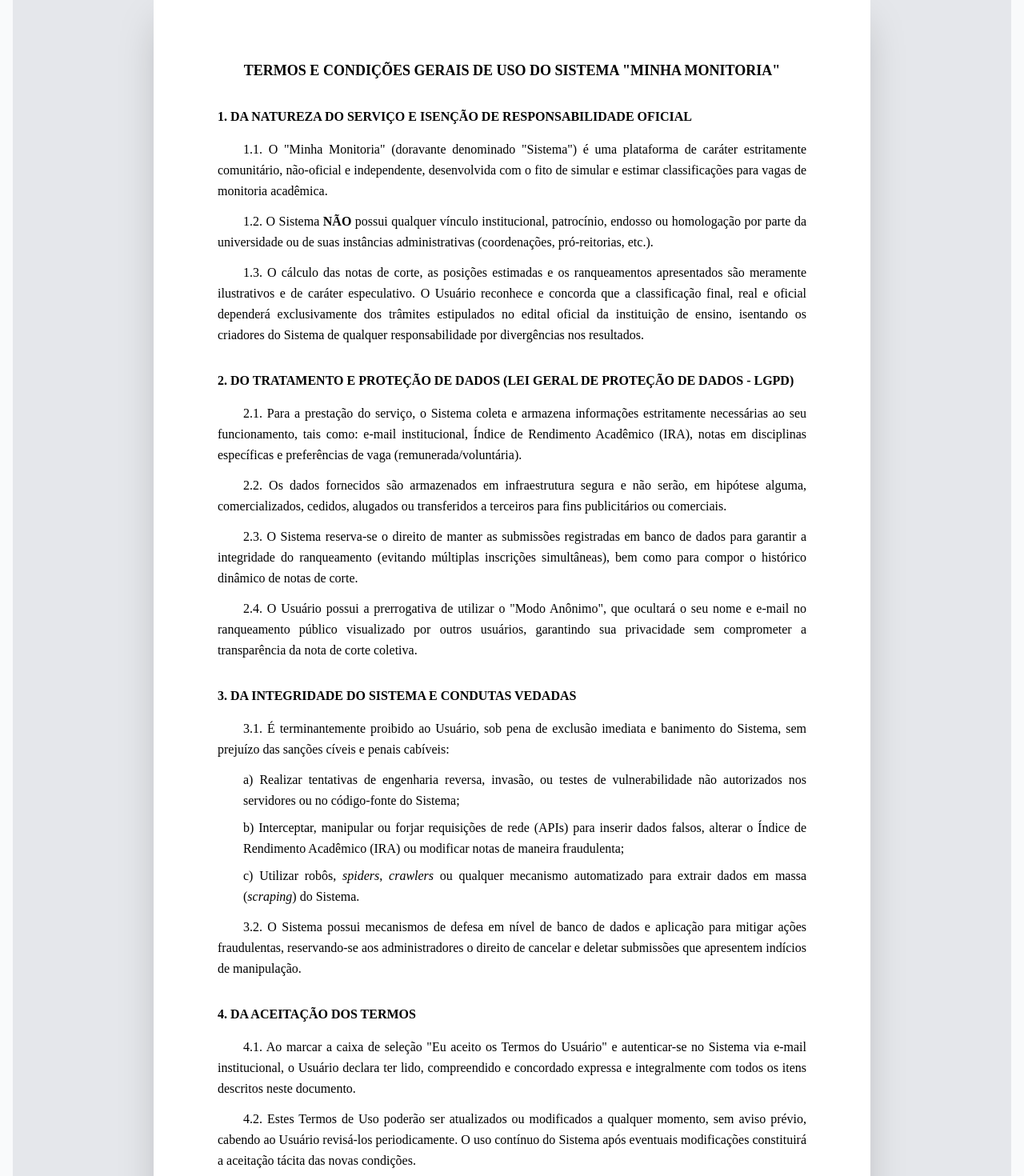
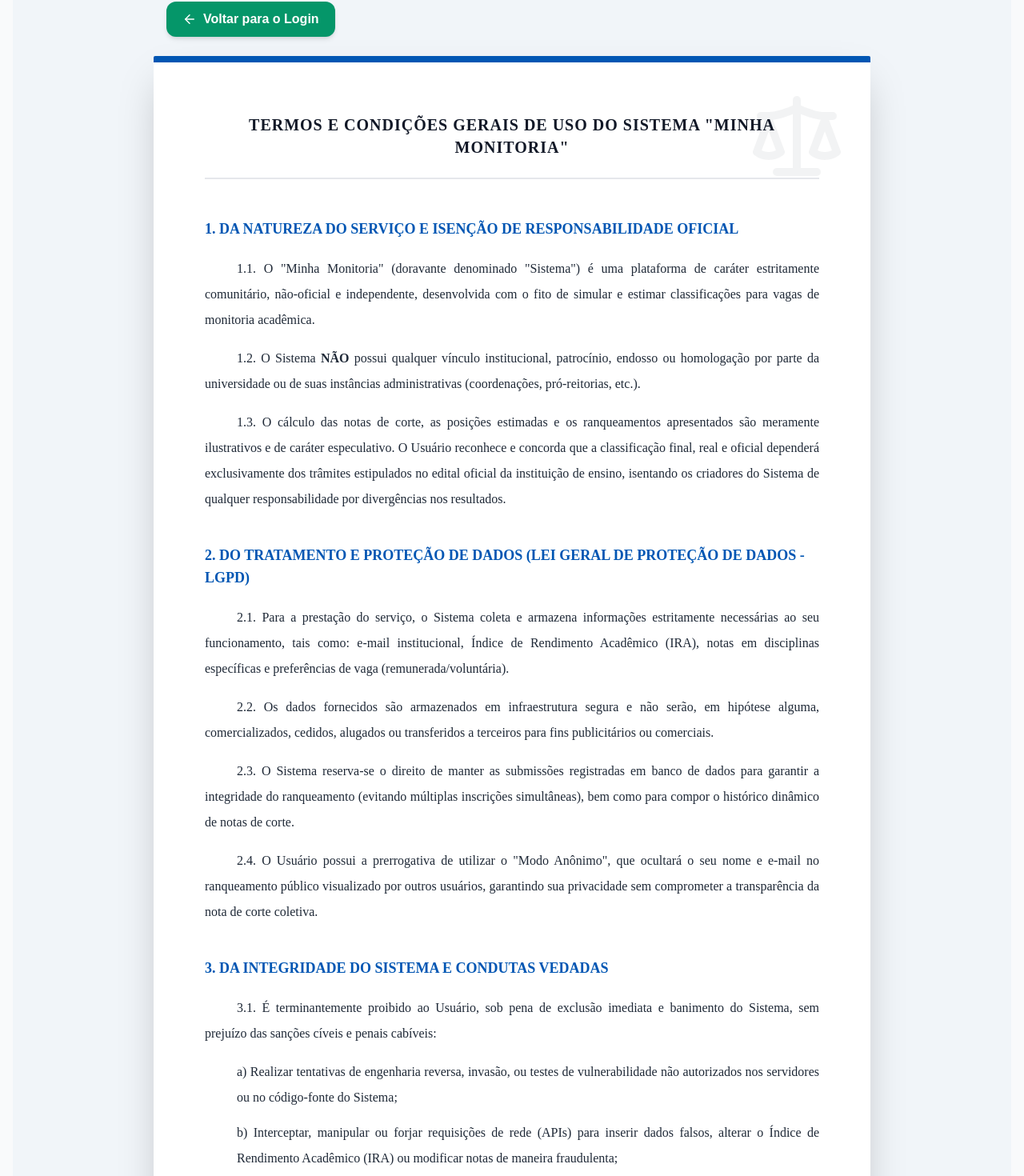
Before and after one commit to savinh0/Minha-Monitoria, a Next.js app: page /termos in a window 1280 px wide. Shown: the part 138-1608 px from the top of the page at 80% size. Built offline with nearby package versions, Linux system fonts and the light colour scheme.

Commit message:
fix: deixar página mais bonita

```diff
--- a/app/termos/page.tsx
+++ b/app/termos/page.tsx
@@ -1,78 +1,116 @@
 import React from 'react';
+import Link from 'next/link';
+import { ArrowLeft, Scale } from 'lucide-react';
 
 export default function TermosPage() {
   return (
-    <div className="min-h-screen bg-gray-200 py-10 flex justify-center">
+    <div className="min-h-screen bg-slate-100 py-12 flex flex-col items-center">
+
+      {/* Botão Superior */}
+      <div className="w-full max-w-4xl px-4 mb-6 flex justify-start">
+        <Link
+          href="/login"
+          className="flex items-center gap-2 px-5 py-2.5 bg-emerald-600 hover:bg-emerald-500 text-white font-bold rounded-xl shadow-md transition-colors"
+        >
+          <ArrowLeft size={18} /> Voltar para o Login
+        </Link>
+      </div>
+
       <div
-        className="bg-white shadow-2xl p-12 sm:p-20 w-full max-w-4xl"
-        style={{ fontFamily: '"Times New Roman", Times, serif', color: '#000' }}
+        className="bg-white shadow-2xl p-10 sm:p-16 w-full max-w-4xl rounded-sm border-t-8 border-sisuBlue relative overflow-hidden"
+        style={{ fontFamily: '"Times New Roman", Times, serif', color: '#1f2937' }}
       >
-        <h1 className="text-center font-bold text-lg mb-8 uppercase">
+        {/* Marca d'água decorativa */}
+        <div className="absolute top-8 right-8 opacity-5">
+          <Scale size={120} />
+        </div>
+
+        <h1 className="text-center font-bold text-xl mb-12 uppercase border-b-2 border-gray-200 pb-6 text-gray-900 tracking-wider">
           Termos e Condições Gerais de Uso do Sistema "Minha Monitoria"
         </h1>
 
-        <section className="mb-8">
-          <h2 className="font-bold text-base mb-4 uppercase">
+        <section className="mb-10">
+          <h2 className="font-bold text-lg mb-5 uppercase text-sisuBlue">
             1. Da Natureza do Serviço e Isenção de Responsabilidade Oficial
           </h2>
-          <p className="text-justify indent-8 mb-3 leading-relaxed">
+          <p className="text-justify indent-10 mb-4 leading-loose text-base">
             1.1. O "Minha Monitoria" (doravante denominado "Sistema") é uma plataforma de caráter estritamente comunitário, não-oficial e independente, desenvolvida com o fito de simular e estimar classificações para vagas de monitoria acadêmica.
           </p>
-          <p className="text-justify indent-8 mb-3 leading-relaxed">
+          <p className="text-justify indent-10 mb-4 leading-loose text-base">
             1.2. O Sistema <strong>NÃO</strong> possui qualquer vínculo institucional, patrocínio, endosso ou homologação por parte da universidade ou de suas instâncias administrativas (coordenações, pró-reitorias, etc.).
           </p>
-          <p className="text-justify indent-8 mb-3 leading-relaxed">
+          <p className="text-justify indent-10 mb-4 leading-loose text-base">
             1.3. O cálculo das notas de corte, as posições estimadas e os ranqueamentos apresentados são meramente ilustrativos e de caráter especulativo. O Usuário reconhece e concorda que a classificação final, real e oficial dependerá exclusivamente dos trâmites estipulados no edital oficial da instituição de ensino, isentando os criadores do Sistema de qualquer responsabilidade por divergências nos resultados.
           </p>
         </section>
 
-        <section className="mb-8">
-          <h2 className="font-bold text-base mb-4 uppercase">
+        <section className="mb-10">
+          <h2 className="font-bold text-lg mb-5 uppercase text-sisuBlue">
             2. Do Tratamento e Proteção de Dados (Lei Geral de Proteção de Dados - LGPD)
           </h2>
-          <p className="text-justify indent-8 mb-3 leading-relaxed">
+          <p className="text-justify indent-10 mb-4 leading-loose text-base">
             2.1. Para a prestação do serviço, o Sistema coleta e armazena informações estritamente necessárias ao seu funcionamento, tais como: e-mail institucional, Índice de Rendimento Acadêmico (IRA), notas em disciplinas específicas e preferências de vaga (remunerada/voluntária).
           </p>
-          <p className="text-justify indent-8 mb-3 leading-relaxed">
+          <p className="text-justify indent-10 mb-4 leading-loose text-base">
             2.2. Os dados fornecidos são armazenados em infraestrutura segura e não serão, em hipótese alguma, comercializados, cedidos, alugados ou transferidos a terceiros para fins publicitários ou comerciais.
           </p>
-          <p className="text-justify indent-8 mb-3 leading-relaxed">
+          <p className="text-justify indent-10 mb-4 leading-loose text-base">
             2.3. O Sistema reserva-se o direito de manter as submissões registradas em banco de dados para garantir a integridade do ranqueamento (evitando múltiplas inscrições simultâneas), bem como para compor o histórico dinâmico de notas de corte.
           </p>
-          <p className="text-justify indent-8 mb-3 leading-relaxed">
+          <p className="text-justify indent-10 mb-4 leading-loose text-base">
             2.4. O Usuário possui a prerrogativa de utilizar o "Modo Anônimo", que ocultará o seu nome e e-mail no ranqueamento público visualizado por outros usuários, garantindo sua privacidade sem comprometer a transparência da nota de corte coletiva.
           </p>
         </section>
 
-        <section className="mb-8">
-          <h2 className="font-bold text-base mb-4 uppercase">
+        <section className="mb-10">
+          <h2 className="font-bold text-lg mb-5 uppercase text-sisuBlue">
             3. Da Integridade do Sistema e Condutas Vedadas
           </h2>
-          <p className="text-justify indent-8 mb-3 leading-relaxed">
+          <p className="text-justify indent-10 mb-4 leading-loose text-base">
             3.1. É terminantemente proibido ao Usuário, sob pena de exclusão imediata e banimento do Sistema, sem prejuízo das sanções cíveis e penais cabíveis:
           </p>
-          <ul className="list-none pl-8 mb-3 space-y-2">
-            <li className="text-justify leading-relaxed">a) Realizar tentativas de engenharia reversa, invasão, ou testes de vulnerabilidade não autorizados nos servidores ou no código-fonte do Sistema;</li>
-            <li className="text-justify leading-relaxed">b) Interceptar, manipular ou forjar requisições de rede (APIs) para inserir dados falsos, alterar o Índice de Rendimento Acadêmico (IRA) ou modificar notas de maneira fraudulenta;</li>
-            <li className="text-justify leading-relaxed">c) Utilizar robôs, <em>spiders</em>, <em>crawlers</em> ou qualquer mecanismo automatizado para extrair dados em massa (<em>scraping</em>) do Sistema.</li>
+          <ul className="list-none pl-10 mb-4 space-y-3">
+            <li className="text-justify leading-loose text-base">a) Realizar tentativas de engenharia reversa, invasão, ou testes de vulnerabilidade não autorizados nos servidores ou no código-fonte do Sistema;</li>
+            <li className="text-justify leading-loose text-base">b) Interceptar, manipular ou forjar requisições de rede (APIs) para inserir dados falsos, alterar o Índice de Rendimento Acadêmico (IRA) ou modificar notas de maneira fraudulenta;</li>
+            <li className="text-justify leading-loose text-base">c) Utilizar robôs, <em>spiders</em>, <em>crawlers</em> ou qualquer mecanismo automatizado para extrair dados em massa (<em>scraping</em>) do Sistema.</li>
           </ul>
-          <p className="text-justify indent-8 mb-3 leading-relaxed">
+          <p className="text-justify indent-10 mb-4 leading-loose text-base">
             3.2. O Sistema possui mecanismos de defesa em nível de banco de dados e aplicação para mitigar ações fraudulentas, reservando-se aos administradores o direito de cancelar e deletar submissões que apresentem indícios de manipulação.
           </p>
         </section>
 
-        <section className="mb-8">
-          <h2 className="font-bold text-base mb-4 uppercase">
+        <section className="mb-10">
+          <h2 className="font-bold text-lg mb-5 uppercase text-sisuBlue">
             4. Da Aceitação dos Termos
           </h2>
-          <p className="text-justify indent-8 mb-3 leading-relaxed">
+          <p className="text-justify indent-10 mb-4 leading-loose text-base">
             4.1. Ao marcar a caixa de seleção "Eu aceito os Termos do Usuário" e autenticar-se no Sistema via e-mail institucional, o Usuário declara ter lido, compreendido e concordado expressa e integralmente com todos os itens descritos neste documento.
           </p>
-          <p className="text-justify indent-8 mb-3 leading-relaxed">
+          <p className="text-justify indent-10 mb-4 leading-loose text-base">
             4.2. Estes Termos de Uso poderão ser atualizados ou modificados a qualquer momento, sem aviso prévio, cabendo ao Usuário revisá-los periodicamente. O uso contínuo do Sistema após eventuais modificações constituirá a aceitação tácita das novas condições.
           </p>
         </section>
+
+        {/* Assinatura decorativa no final */}
+        <div className="mt-16 pt-8 border-t border-gray-300 flex justify-end">
+          <div className="text-center w-64">
+            <div className="border-b border-gray-800 mb-2"></div>
+            <p className="text-sm font-bold uppercase tracking-widest text-gray-700">A Administração</p>
+            <p className="text-xs text-gray-500 italic mt-1">Minha Monitoria</p>
+          </div>
+        </div>
       </div>
+
+      {/* Botão Inferior */}
+      <div className="w-full max-w-4xl px-4 mt-8 flex justify-center">
+        <Link
+          href="/login"
+          className="flex items-center gap-2 px-8 py-4 bg-emerald-600 hover:bg-emerald-500 text-white font-bold rounded-xl shadow-lg hover:shadow-xl transition-all uppercase tracking-wider text-sm"
+        >
+          <ArrowLeft size={18} /> Voltar para o Login
+        </Link>
+      </div>
+
     </div>
   );
 }
```
